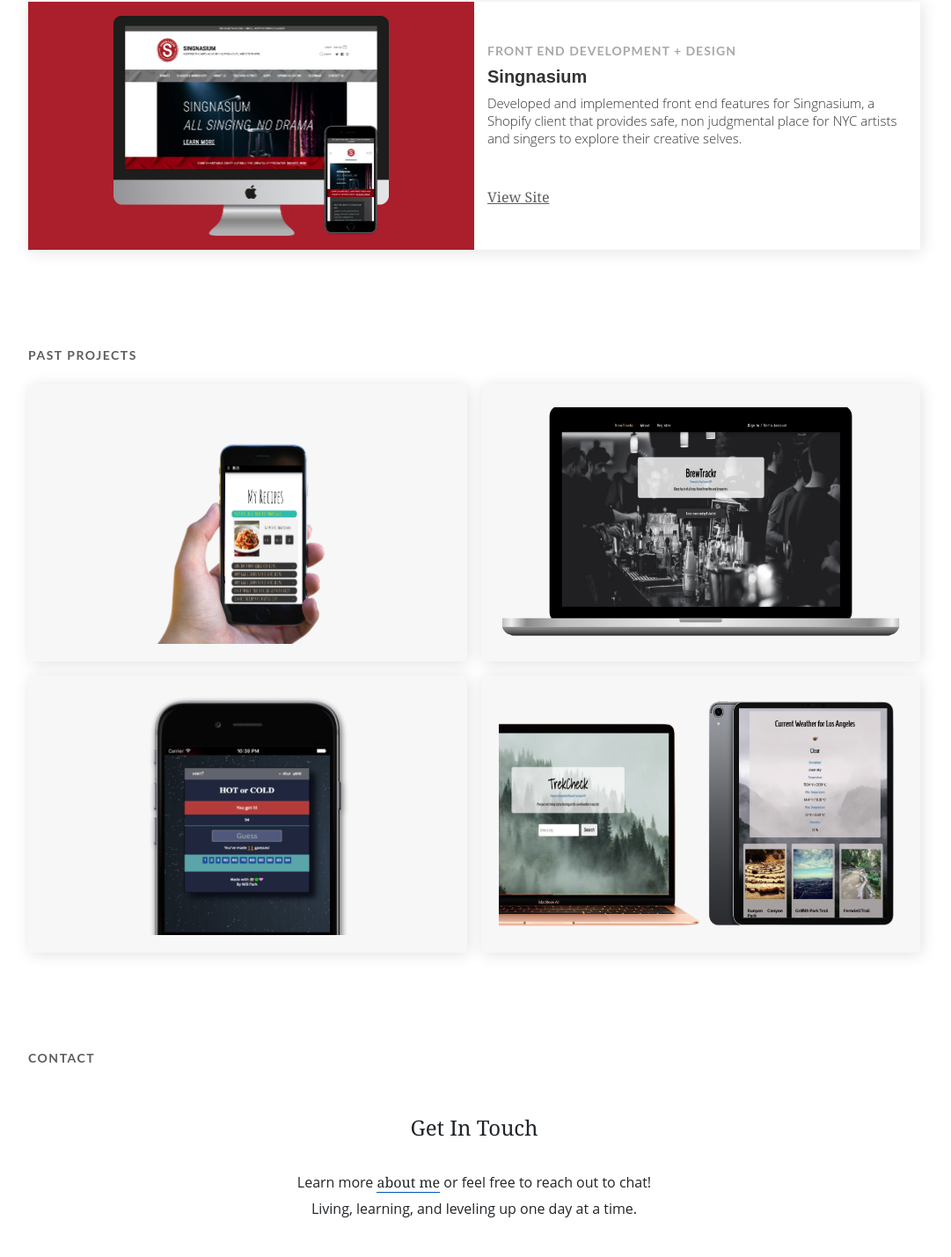
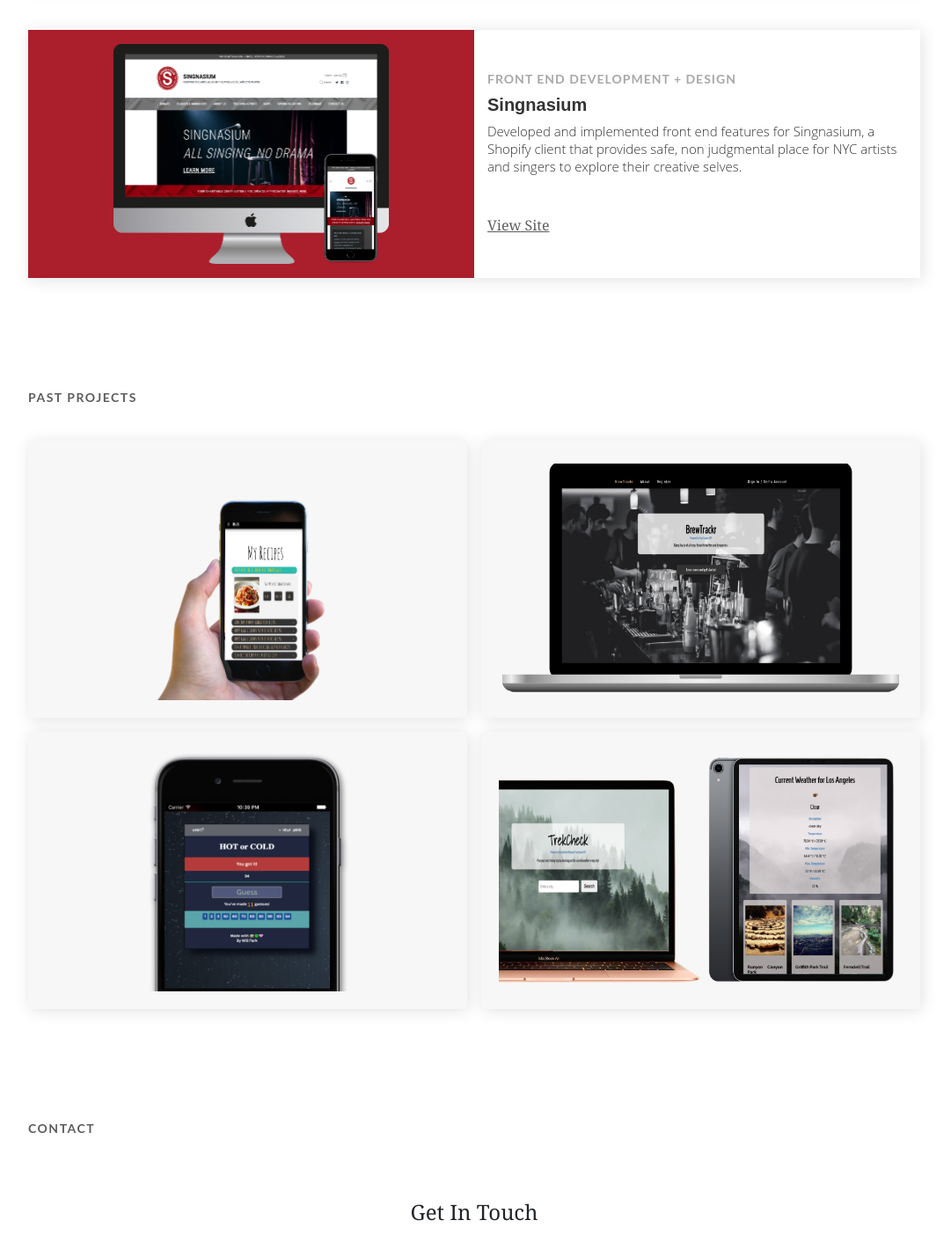
Before and after one commit to wjypark94/wpark-portfolio, a React (Create React App) app: page / in a window 1280 px wide. Shown: the part 2991-4420 px from the top of the page at 88% size, without its empty margins (101-1182 px from the left). Built offline with nearby package versions, Linux system fonts and the light colour scheme; a web font is replaced by a local one.

Commit message:
Added more css changes to app

```diff
--- a/src/componentStyles/App.css
+++ b/src/componentStyles/App.css
@@ -81,10 +81,17 @@
     font-weight: 300;
 }
 
-.contact-header, .skills-header {
+.contact-header, .skills-header, .work-header {
 	font-family: Lato, sans-serif;
 	color: #5d5d5d;
-	font-size: 0.875rem;
+	font-size: 1.125rem;
 	font-weight: 700;
 	letter-spacing: 1.5px;
 }
+
+
+@media screen and (min-width: 768px){
+	.contact-header, .skills-header {
+		font-size: 0.875rem;
+	}
+}
--- a/src/componentStyles/Footer.css
+++ b/src/componentStyles/Footer.css
@@ -15,10 +15,17 @@
 .footer-description {
 	font-family: 'Open Sans', sans-serif;
 	line-height: 30px;
+	font-size: 18px;
+
 }
 
+@media screen and (min-width: 768px){
+	.footer-description { font-size: 20px; }
+}
+
+
 .footer-copyright {
-	font-size: 15px;
+	font-size: 16px;
     line-height: 20px;
     font-weight: 300;
 }
--- a/src/componentStyles/PastProjects.css
+++ b/src/componentStyles/PastProjects.css
@@ -1,11 +1,3 @@
-.work-header {
-	font-family: Lato, sans-serif;
-	color: #5d5d5d;
-	font-size: 0.875rem;
-	font-weight: 700;
-	letter-spacing: 1.5px;
-}
-
 .card {
 	box-shadow: 2px 2px 18px 0 #e2e2e2;
 	border: none;
--- a/src/componentStyles/RecentWork.css
+++ b/src/componentStyles/RecentWork.css
@@ -5,7 +5,7 @@
 .work-header {
 	font-family: Lato, sans-serif;
 	color: #5d5d5d;
-	font-size: 0.875rem;
+	font-size: 1.125rem;
 	font-weight: 700;
 	letter-spacing: 1.5px;
 }
@@ -18,6 +18,7 @@
 @media screen and (min-width: 768px){
 	.work-img { height: 250px; }
 	.work-title { font-size: 1.250rem; }
+	.work-header { font-size: 0.875rem; }
 }
 
 @media screen and (min-width: 2000px){
--- a/src/components/About.js
+++ b/src/components/About.js
@@ -5,17 +5,17 @@
 class About extends Component {
 	render() {
 		return (
-			<div class="container py-5">
+			<div class="container py-3 py-lg-5">
 				<div class="row">
 					<div class="col-12 col-lg-6">
 						<img className="img-fluid" src={Headshot} alt="headshot"/>
 					</div>
-					<div class="col-12 col-lg-6 text-left pt-5 pt-lg-0">
+					<div class="col-12 col-lg-6 text-left py-4 pt-lg-0">
 						<div class="row">
 							<div class="col-12">
 								<h2 className="about-title">ABOUT ME</h2>
 							</div>
-							<div class="col-12">
+							<div class="col-12 py-2 py-lg-3">
 								<p className="about-description">
 								Hey there! I’m a Front End Web Developer based in Los Angeles. I graduated from UC Riverside, worked at a physical therapist clinic, and eventually found my passion for web development.
 								</p>
@@ -30,7 +30,7 @@
 								</p>
 								<p className="about-description"> Feel free to reach out via <a className="about-link" href="https://www.linkedin.com/in/wjypark/" target="_blank">Linkedin</a>, or feel free to reach out via email at <a className="about-link" href="mailto:wjypark94@gmail.com?subject=Hello%20Will!">wjypark94@gmail.com </a></p>
 							</div>
-							<div class="col-12 pt-3 pt-lg-4 text-center text-lg-left">
+							<div class="col-12 text-center text-lg-left">
 								<a className="btn btn-primary" href="https://drive.google.com/file/d/1fDTHifZDmA5G6ltCooWCJCysNwXwQR0M/view?usp=sharing" target="_blank">VIEW RESUME</a>
 							</div>
 						</div>
--- a/src/components/Footer.js
+++ b/src/components/Footer.js
@@ -7,7 +7,7 @@
 			<div class="container py-3 py-lg-5">
 				<div class="row mx-0 mx-lg-5">
 					<div class="col-12 text-center text-md-left pl-0">
-						<h2 class="contact-header text-uppercase">Contact</h2>
+						<h2 class="contact-header text-uppercase py-3">Contact</h2>
 					</div>
 					<div class="col-12 text-center py-4 py-lg-5">
 						<h3 className="footer-title">Get In Touch</h3>
--- a/src/components/PastProjects.js
+++ b/src/components/PastProjects.js
@@ -11,7 +11,7 @@
 			<div className="container pb-5">
 				<div className="row mx-0 mx-lg-5">
 					<div className="col-12 text-center text-md-left pl-0 py-3">
-						<h2 className="work-header text-uppercase">Past Projects</h2>
+						<h2 className="work-header text-uppercase py-3">Past Projects</h2>
 					</div>
 				</div>
 				<div class="row mx-0 mx-lg-5">
--- a/src/components/RecentWork.js
+++ b/src/components/RecentWork.js
@@ -8,10 +8,10 @@
 class RecentWork extends Component {
 	render(){
 		return (
-			<div className="container py-5">
+			<div className="container py-3 py-lg-5">
 				<div className="row mx-0 mx-lg-5">
 					<div className="col-12 text-center text-md-left pl-0 py-3">
-						<h2 class="work-header text-uppercase">Recent Work</h2>
+						<h2 class="work-header text-uppercase py-3">Recent Work</h2>
 					</div>
 				</div>
 				<div className="row work-border mb-5 mx-0 mx-lg-5">
```
